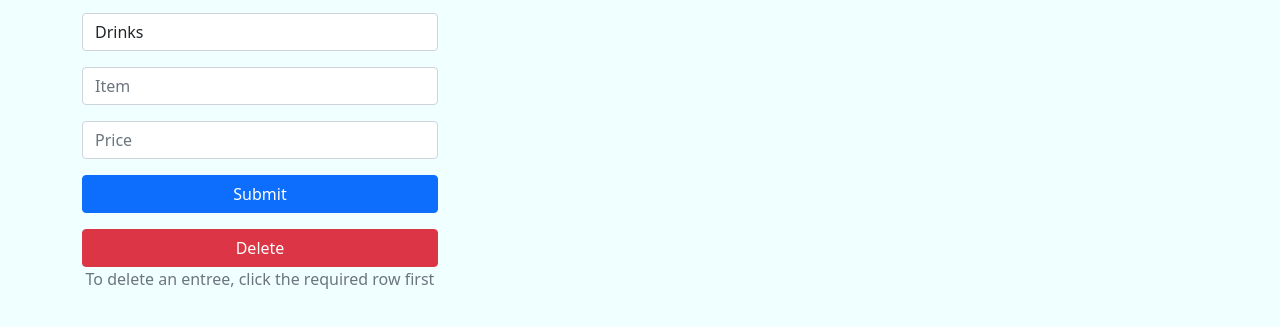
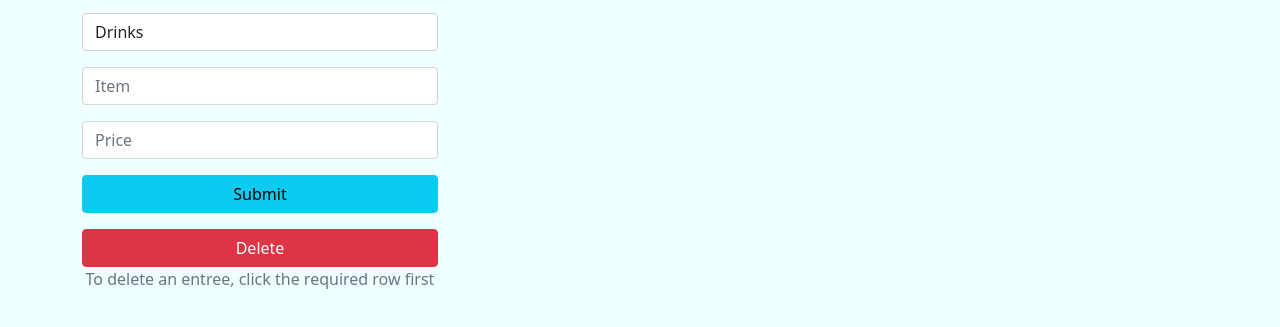
Before and after one commit to danielmartellini/ssp-ca3, a website: page files/index.html in a window 1280 px wide. Shown: the part 193-520 px from the top of the page. Drawn offline with nearby package versions, Linux system fonts and the light colour scheme; no server answers.

Commit message:
final changes before css edit

```diff
--- a/files/index.html
+++ b/files/index.html
@@ -52,7 +52,7 @@
                             </select>
                             <input class="form-control mt-3" type="text" name="item" placeholder="Item">
                             <input class="form-control mt-3" type="text" name="price" placeholder="Price">
-                            <div class="d-grid gap-2"><button type="submit" class="btn btn-primary btn-block mt-3">Submit</button></div>
+                            <div class="d-grid gap-2"><button type="submit" class="btn btn-info btn-block mt-3">Submit</button></div>
                         </div>
                     </form>
                     <div class="d-grid gap-2">
```
